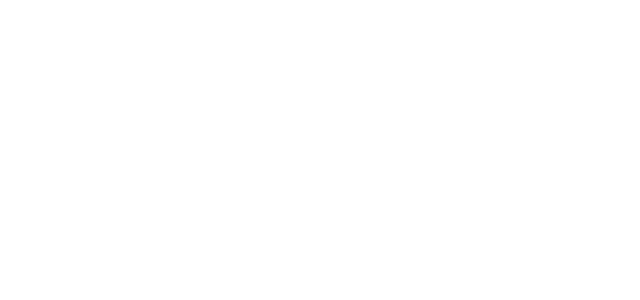
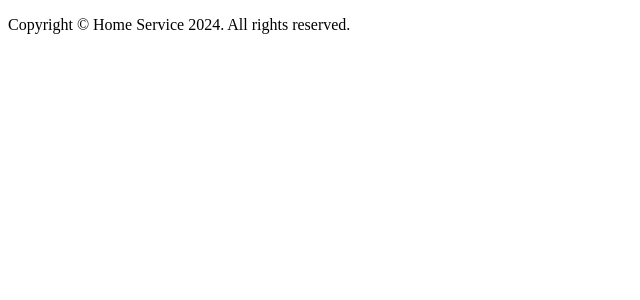
Before and after one commit to SaruneCer/to-do-app, a React (Vite) app in the folder frontend/: page / in a window 1280 px wide. Shown: the top 300 px of the page, without its empty margins (0-640 px from the left). Built offline with nearby package versions, Linux system fonts and the light colour scheme.

Commit message:
Set up App component with Topbar, Footer, and UserProvider

```diff
--- a/frontend/src/App.tsx
+++ b/frontend/src/App.tsx
@@ -1,5 +1,23 @@
+import Topbar from "./components/Topbar";
+import { Outlet } from "react-router-dom";
+import Footer from "./components/Footer";
+import { UserProvider } from "./context/UserContext";
+import { QueryClient, QueryClientProvider } from "@tanstack/react-query";
+
+const queryClient = new QueryClient();
+
 function App() {
-  return <></>;
+  return (
+    <div>
+      <QueryClientProvider client={queryClient}>
+        <UserProvider>
+          <Topbar />
+          <Outlet />
+          <Footer />
+        </UserProvider>
+      </QueryClientProvider>
+    </div>
+  );
 }
 
 export default App;
```
Also changed, not shown: frontend/package.json (+8 -1 lines).
